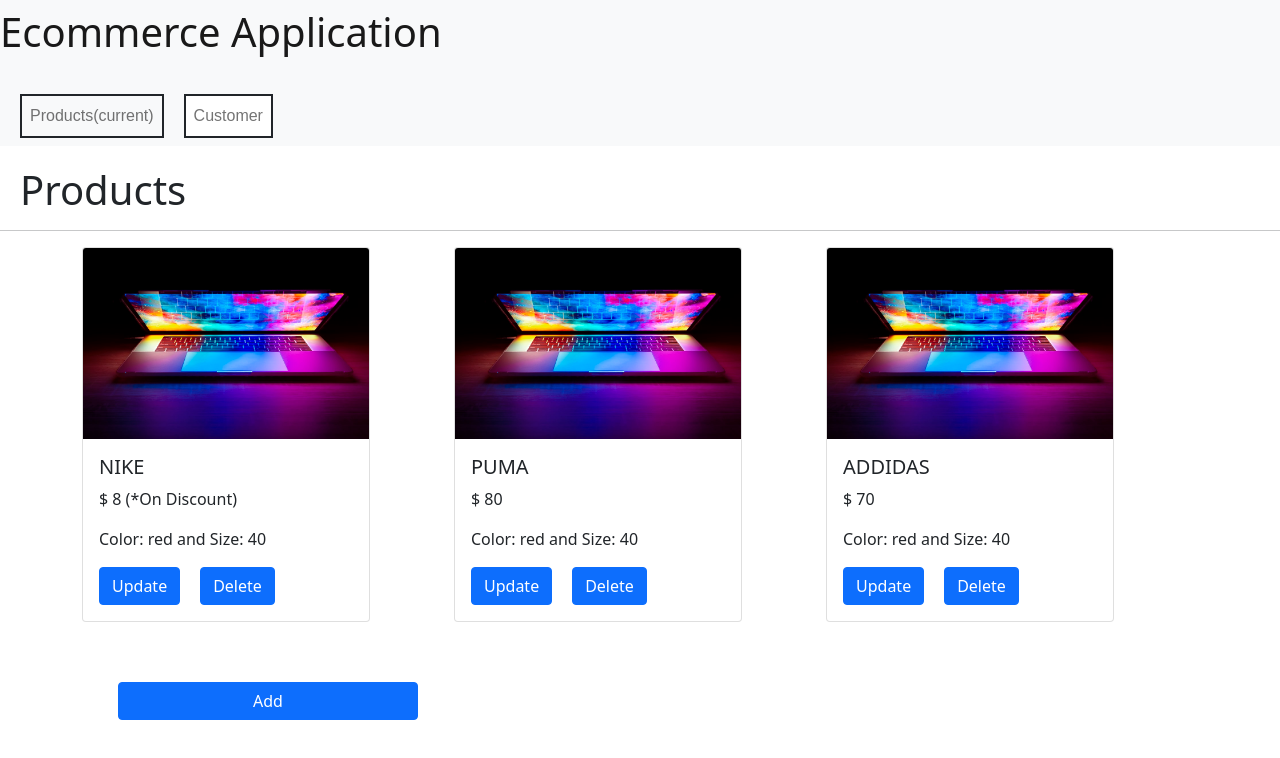
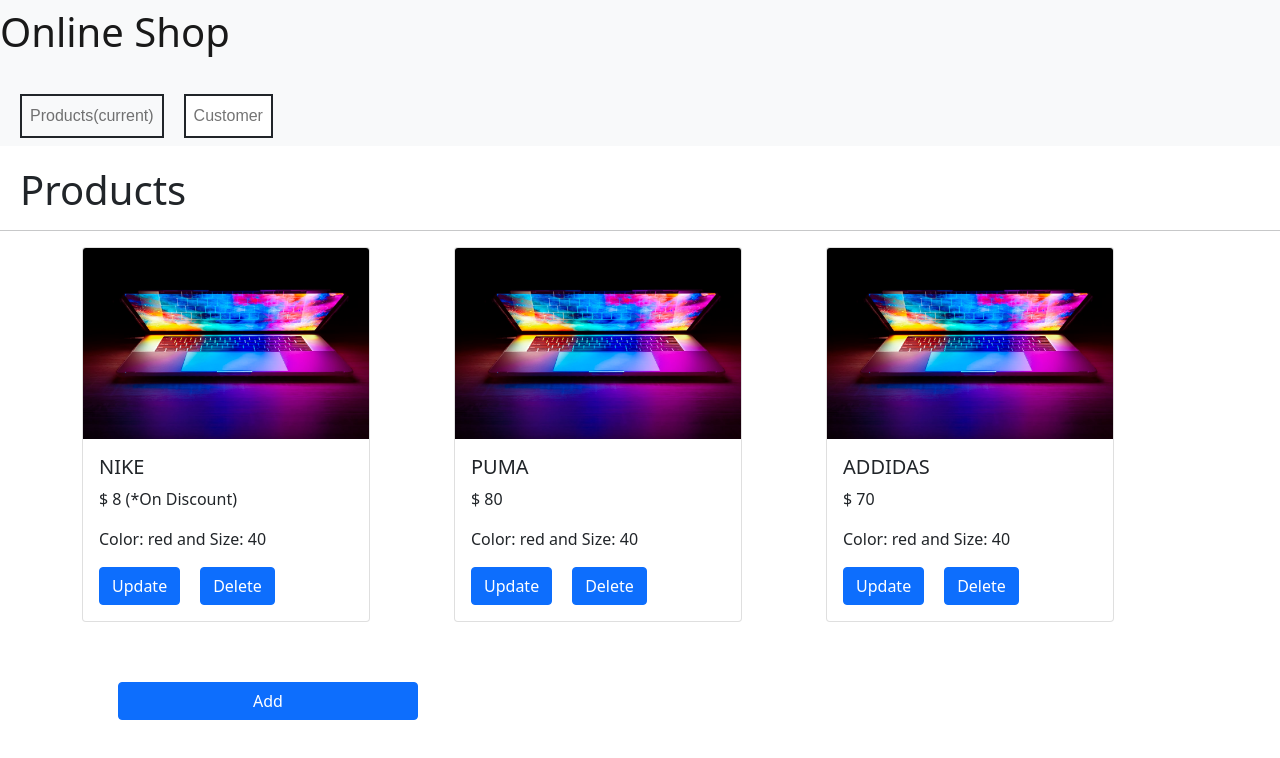
Before and after one commit to bisrat-walle/Simple-Ecommerce-App-with-Angular, an Angular app: page / in a window 1280 px wide. Shown: the top 758 px of the page. Built offline with nearby package versions, Linux system fonts and the light colour scheme.

Commit message:
adding customer page

```diff
--- a/src/app/app.component.html
+++ b/src/app/app.component.html
@@ -1,5 +1,5 @@
 <nav class="navbar navbar-expand-lg navbar-light bg-light" style="display: block;">
-    <a class="navbar-brand" href="#"><h1>Ecommerce Application</h1></a>
+    <a class="navbar-brand" href="#"><h1>Online Shop</h1></a>
     <button class="navbar-toggler" type="button" data-toggle="collapse" data-target="#navbarSupportedContent" aria-controls="navbarSupportedContent" aria-expanded="false" aria-label="Toggle navigation">
       <span class="navbar-toggler-icon"></span>
     </button>
```
Also changed, not shown: src/app/product/product.component.css (line endings or trailing spaces).
